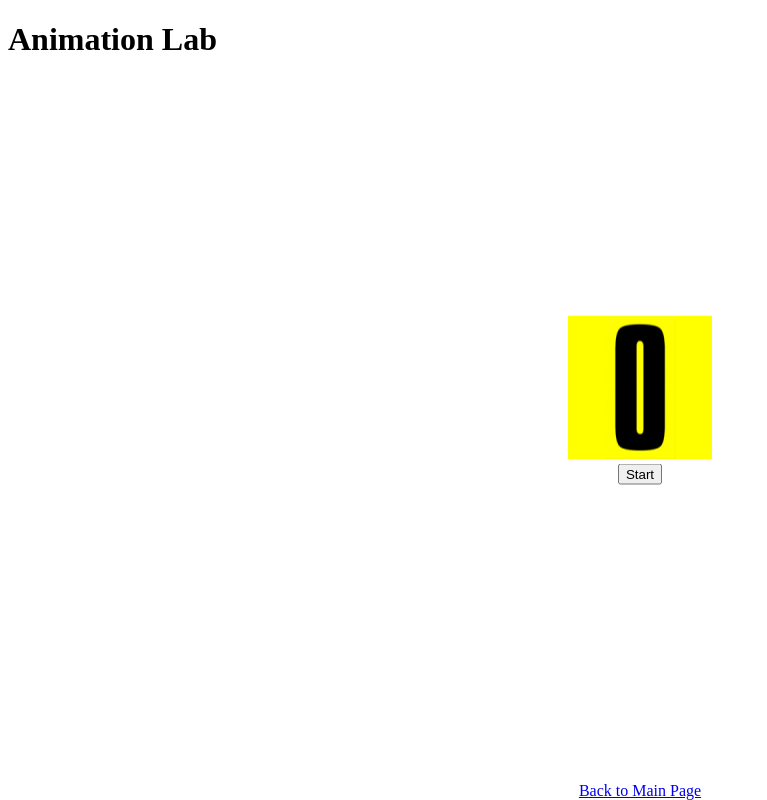
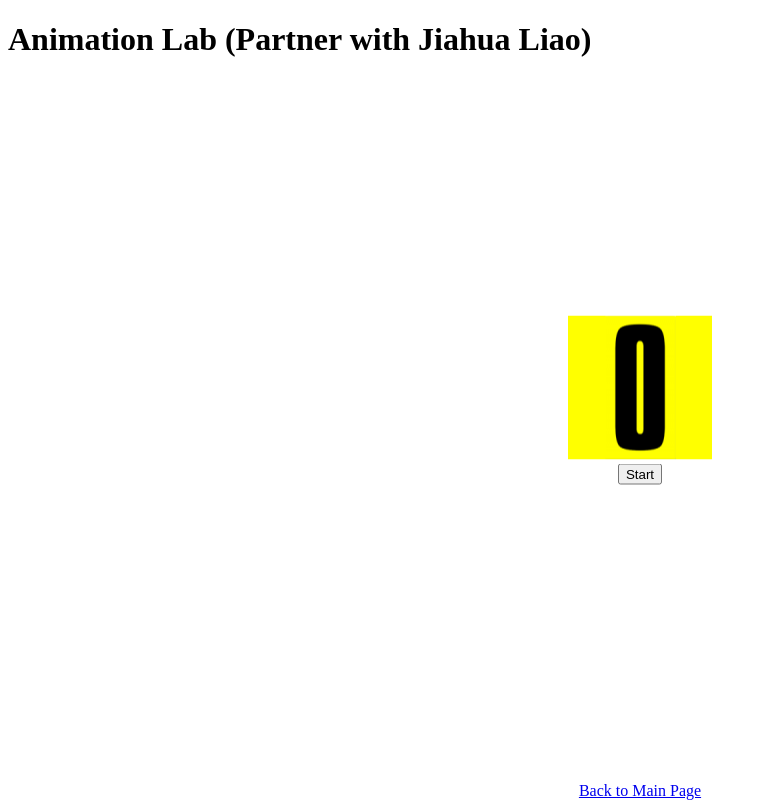
Before and after one commit to minlu360/CISC3610, a plain HTML site: page Lab/Lab2_Animation/lab2.html in a window 1280 px wide. Shown: the whole page, without its empty margins (0-767 px from the left). Drawn offline with Linux system fonts and the light colour scheme.

Commit message:
Update lab2.html

```diff
--- a/Lab/Lab2_Animation/lab2.html
+++ b/Lab/Lab2_Animation/lab2.html
@@ -2,7 +2,7 @@
 <html>
 
 <head>
-    <title>Numbers (Partner with Jiahua Liao)</title>
+    <title>Numbers</title>
 
     <!--The <SCRIPT> tags are processed as they are encountered. -->
     <script src="number.js"></script>
@@ -12,7 +12,7 @@
 </head>
 
 <body>
-    <h1>Animation Lab </h1>
+    <h1>Animation Lab (Partner with Jiahua Liao) </h1>
 
     <div id="scene"
         style="text-align:center; position: absolute; left: 50%; top: 50%; -webkit-transform: translate(-50%, -50%); transform: translate(-50%, -50%);">
```
